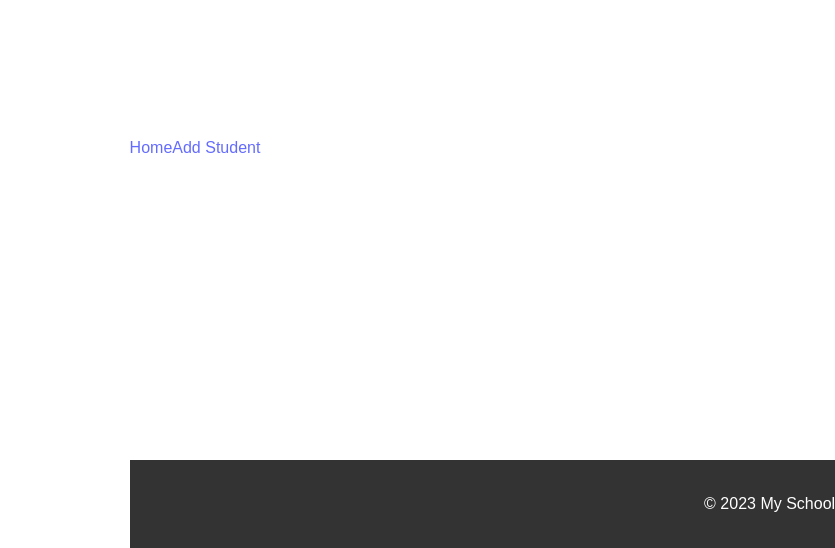
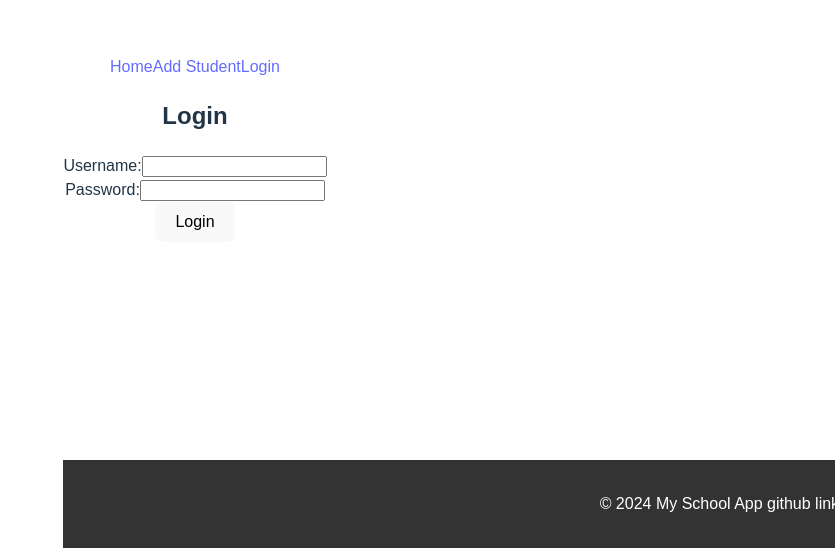
Before and after one commit to graceCanCod3/AttendanceTracker, a React (Vite) app in the folder frontend/tracker-project/: page /login in a window 1280 px wide. Shown: the part 252-800 px from the top of the page, without its empty margins (445-1280 px from the left). Built offline with nearby package versions, Linux system fonts and the light colour scheme.

Commit message:
backed up

```diff
--- a/frontend/tracker-project/src/App.jsx
+++ b/frontend/tracker-project/src/App.jsx
@@ -3,6 +3,7 @@ import Header from './components/header'
 import Body from './components/body'
 import Footer from './components/Footer'
 import './App.css'
+
 
 function App() {
 
--- a/frontend/tracker-project/src/components/Footer.jsx
+++ b/frontend/tracker-project/src/components/Footer.jsx
@@ -3,7 +3,7 @@ import React from 'react';
 const Footer = () => {
   return (
     <footer>
-      <p>&copy; 2023 My School App</p>
+      <p>&copy; 2024 My School App   github link</p>
     </footer>
   );
 };
--- a/frontend/tracker-project/src/components/StudentForm.jsx
+++ b/frontend/tracker-project/src/components/StudentForm.jsx
@@ -13,21 +13,22 @@ const StudentForm = () => {
     parent_contact: null,
   });
   const navigate = useNavigate();
-
   useEffect(() => {
     if (id) {
       fetchStudent();
     }
-  }, []);
+  }, [id]);
 
   const fetchStudent = async () => {
     try {
-      const response = await axios.get(`http://127.0.0.1:8000/api/students/${id}/`);
+      const response = await axios.get(`http://127.0.0.1:8000/api/students/`);
       setStudent(response.data);
     } catch (error) {
       console.error('Error fetching student:', error);
     }
   };
+
+
 
   const handleChange = (e) => {
     setStudent({ ...student, [e.target.name]: e.target.value });
--- a/frontend/tracker-project/src/components/StudentList.jsx
+++ b/frontend/tracker-project/src/components/StudentList.jsx
@@ -2,13 +2,23 @@ import React, { useState, useEffect } from 'react';
 import axios from 'axios';
 import { Link } from 'react-router-dom';
 
-const StudentList = () => {
+const StudentList = ({user, setUser}) => {
   const [students, setStudents] = useState([]);
 
+  const getUser = async () => {
+    try {
+        const response = await axios.get('http://localhost:8000/api/customuser')
+        console.log('response: ', response.data);
+        setUser(response.data);
+    } catch (error) {
+        console.error('Error fetching user data:', error)
+    }
+};
     useEffect(() => {
-    getAllStudents()
+      getUser()
 }, [])
 
+  useEffect(() => {
       const getAllStudents = async () => {
         try {
           const response = await axios.get('http://127.0.0.1:8000/api/students');
@@ -17,6 +27,9 @@ const StudentList = () => {
           console.error('Error fetching students:', error)
         }
       }
+
+      getAllStudents()
+    }, [])
 
   const deleteStudent = async (id) => {
     try {
@@ -30,7 +43,8 @@ const StudentList = () => {
   return (
     <div className='students'>
       <h1>Students</h1>
-      <Link to="/add-student">Add Student</Link>
+      <h2>Nice to have you back {user.username}</h2>
+      {/* <Link to="/add-student">Add Student</Link> */}
       <ul>
         {students.map((student) => (
           <li key={student.id}>
--- a/frontend/tracker-project/src/components/body.jsx
+++ b/frontend/tracker-project/src/components/body.jsx
@@ -2,17 +2,25 @@ import { Route, Routes } from 'react-router-dom'
 import StudentList from './StudentList'
 import StudentDetail from './StudentDetail'
 import StudentForm from './StudentForm'
+import ClassSession from './classSession'
+import Login from './login'
+import { useState } from 'react'
 
 
 export default function body () {
+
+    const [user, setUser] = useState({username: '' })
+
   return (
     <div>
 
      <Routes>
-          <Route exact path="/" component={StudentList} />
-          <Route path="/students/:id" component={StudentDetail} />
-          <Route path="/add-student" component={StudentForm} />
-          <Route path="/edit-student/:id" component={StudentForm} />
+          <Route exact path="/" element={<StudentList user={user} setUser={setUser}/>} />
+          <Route path="/classsessions/" element={<ClassSession/>} />
+          <Route path="/students/:id" element={<StudentDetail/>} />
+          <Route path="/add-student" element={<StudentForm/>} />
+          <Route path="/edit-student/:id" element={<StudentForm/>} />
+          <Route path="/login" element={<Login/>} />
      </Routes>
 
     </div>
--- a/frontend/tracker-project/src/components/classSession.jsx
+++ b/frontend/tracker-project/src/components/classSession.jsx
@@ -7,17 +7,17 @@ export default function ClassSession() {
   const navigate = useNavigate()
 
   useEffect(() => {
-    getAllSessions()
-  }, [])
 
     const getAllSessions = async () => {
       try {
-      const response = await axios.get(`http://127.0.0.1:8000/api/classsessions`)
+        const response = await axios.get(`http://127.0.0.1:8000/api/classsessions/`)
         setSessions(response.data)
       } catch (error) {
         console.error('Error getting class sessions:', error)
       }
     };
+    getAllSessions()
+  }, [])
 
   const handleSessionClick = (id) => {
     navigate(`/classsessions/${id}`)
--- a/frontend/tracker-project/src/components/header.jsx
+++ b/frontend/tracker-project/src/components/header.jsx
@@ -5,11 +5,12 @@ import { Link } from 'react-router-dom';
 export default function header() {
   return (
     <div>
-       <div classname ="Header">
+       <div className ="Header">
 
          <nav>
            <Link to="/">Home</Link>
            <Link to="/add-student">Add Student</Link>
+           <Link to="/login">Login</Link>
          </nav>
       </div>
     </div>
--- a/frontend/tracker-project/src/components/login.jsx
+++ b/frontend/tracker-project/src/components/login.jsx
@@ -1,39 +1,39 @@
-// import React, { useState } from 'react';
-// import axios from 'axios';
-// import { useNavigate } from "react-router-dom";
-// const login = () => {
-//     let navigate = useNavigate();
-//     const [username, setUsername] = useState('');
-//     const [password, setPassword] = useState('');
-//     const [message, setMessage] = useState('');
+import React, { useState } from 'react';
+import axios from 'axios';
+import { useNavigate } from "react-router-dom";
+const login = () => {
+    let navigate = useNavigate();
+    const [username, setUsername] = useState('');
+    const [password, setPassword] = useState('');
+    const [message, setMessage] = useState('');
 
-//     const handleSubmit = async (e) => {
-//       e.preventDefault();
-//       try {
-//         const response = await axios.get('http://localhost:8000/api/customusers/', { username, password });
-//             setMessage(response.data.message);
-//             navigate('/body');
-//       } catch (error) {
-//          setMessage('Login failed');
-//           console.error('Error:', error);
-//           }
-//         };
-//     return (
-//       <div>
-//       <h2>Login</h2>
-//       <form className='Login' onSubmit={handleSubmit}>
-//           <div>
-//               <label>Username:</label>
-//               <input type="text" name="username" value={username} onChange={(e) => setUsername(e.target.value)} required />
-//           </div>
-//           <div>
-//               <label>Password:</label>
-//               <input type="password" name="password" value={password} onChange={(e) => setPassword(e.target.value)} required />
-//           </div>
-//           <button type="submit">Login</button>
-//       </form>
-//       {message && <p>{message}</p>}
-//       </div>
-//     )
-// }
-// export default login
+    const handleSubmit = async (e) => {
+      e.preventDefault();
+      try {
+        const response = await axios.get('http://localhost:8000/api/customusers/', { username, password });
+            setMessage(response.data.message);
+            navigate('/');
+      } catch (error) {
+         setMessage('Login failed');
+          console.error('Error:', error);
+          }
+        };
+    return (
+      <div>
+      <h2>Login</h2>
+      <form className='Login' onSubmit={handleSubmit}>
+          <div>
+              <label>Username:</label>
+              <input type="text" name="username" value={username} onChange={(e) => setUsername(e.target.value)} required />
+          </div>
+          <div>
+              <label>Password:</label>
+              <input type="password" name="password" value={password} onChange={(e) => setPassword(e.target.value)} required />
+          </div>
+          <button type="submit">Login</button>
+      </form>
+      {message && <p>{message}</p>}
+      </div>
+    )
+}
+export default login
--- a/frontend/tracker-project/src/components/logout.jsx
+++ b/frontend/tracker-project/src/components/logout.jsx
@@ -9,7 +9,7 @@
 
 //     const handleLogout = async () => {
 //         try {
-//             const response = await axios.post('http://localhost:8000/customusers/');
+//             const response = await axios.post('http://localhost:8000/api/customusers/');
 //             setMessage(response.data.message);
 //             navigate('/')
 //         } catch (error) {
--- a/frontend/tracker-project/src/components/nav.jsx
+++ b/frontend/tracker-project/src/components/nav.jsx
@@ -2,7 +2,7 @@ const nav = () => {
 
     return (
       <div>
-
+        <h3>this is my nav</h3>
       </div>
     )
   }
--- a/frontend/tracker-project/src/main.jsx
+++ b/frontend/tracker-project/src/main.jsx
@@ -3,6 +3,8 @@ import ReactDOM from 'react-dom/client'
 import App from './App.jsx'
 import { BrowserRouter } from 'react-router-dom'
 import './index.css'
+import axios from 'axios';
+
 
 ReactDOM.createRoot(document.getElementById('root')).render(
   <React.StrictMode>
```
Also changed, not shown: 1 other file (tests, documents, lock files or other folders). Lines whose indentation alone changed are shown as unchanged.
